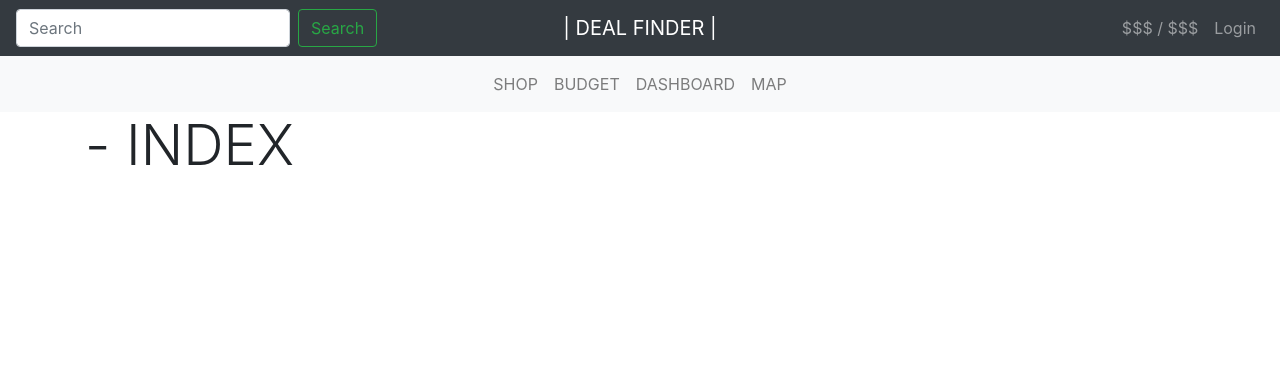
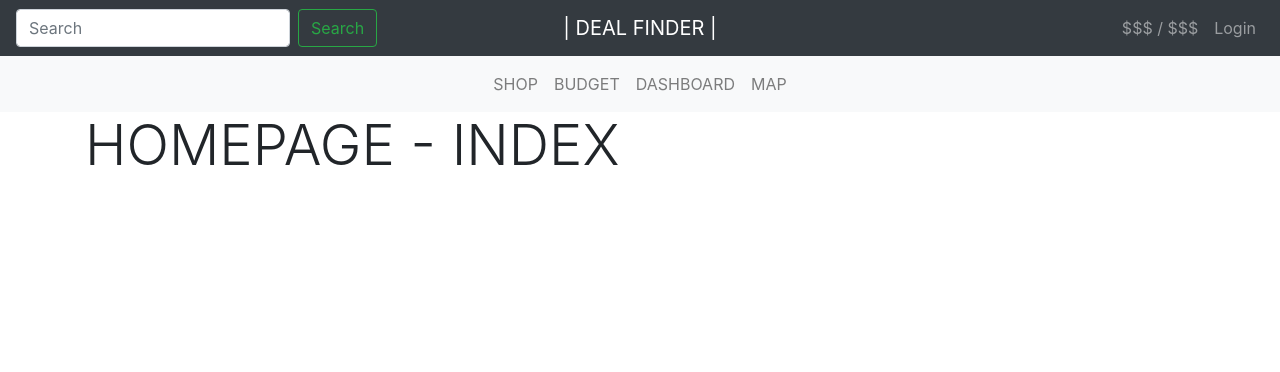
Before and after one commit to NihalKPatel/Deal-Finder, a Django app: page /deals/ in a window 1280 px wide. Shown: the top 372 px of the page. Run offline with Django 3.2, Linux system fonts and the light colour scheme; some libraries are stand-ins or nearby versions.

Commit message:
test again

```diff
--- a/deals/templates/index.html
+++ b/deals/templates/index.html
@@ -1,7 +1,7 @@
 {% extends "base.html" %}
 
 {% block content %}
-<h2 class="display-4"> - INDEX</h2>
+<h2 class="display-4">HOMEPAGE - INDEX</h2>
 <p></p>
 <ul>
 </ul>
```
